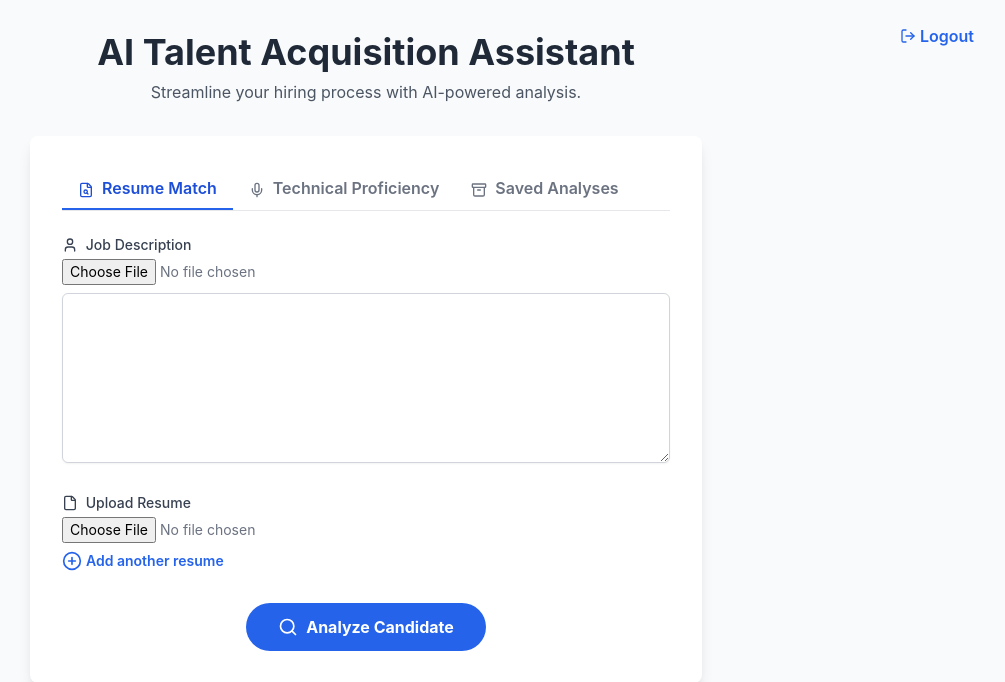
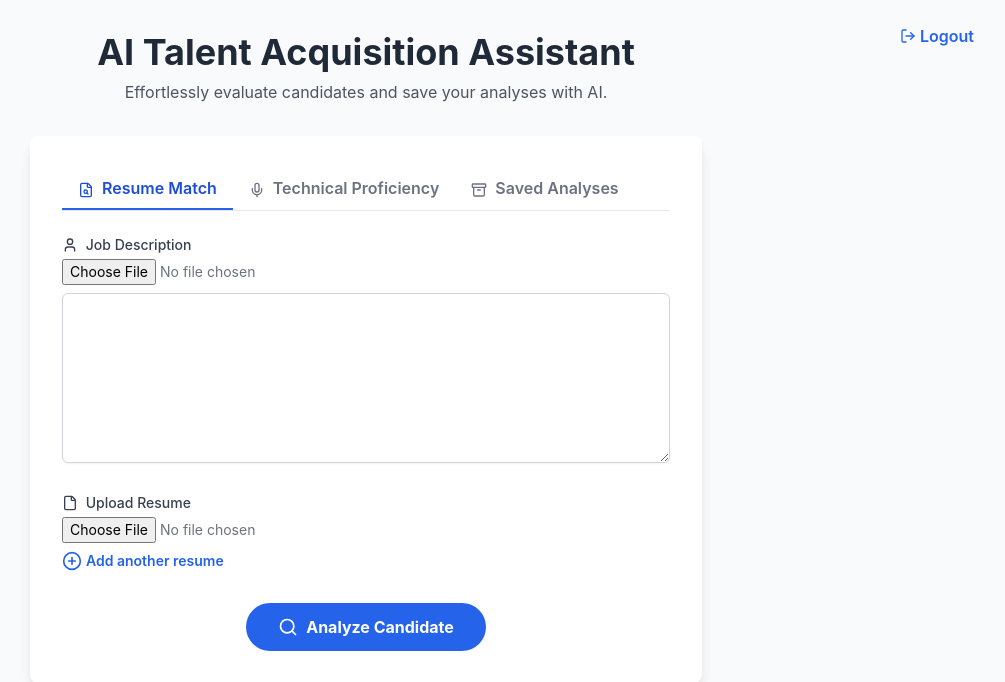
Before and after one commit to LokeshJothiram/resume_validation, a Flask app: page / in a window 1280 px wide. Shown: the top 682 px of the page, without its empty margins (274-1279 px from the left). Run offline with Flask 3, Linux system fonts and the light colour scheme; the visitor is signed in with stand-in values (Sample User, id 1); some libraries are stand-ins or nearby versions.

Commit message:
Update index.html

```diff
--- a/templates/index.html
+++ b/templates/index.html
@@ -16,7 +16,7 @@
     <div class="container mx-auto p-4 sm:p-6 lg:p-8">
         <header class="text-center mb-8">
             <h1 class="text-4xl font-bold text-gray-800">AI Talent Acquisition Assistant</h1>
-            <p class="text-gray-600 mt-2">Streamline your hiring process with AI-powered analysis.</p>
+            <p class="text-gray-600 mt-2">Effortlessly evaluate candidates and save your analyses with AI.</p>
         </header>
 
         <div class="max-w-2xl mx-auto">
```
